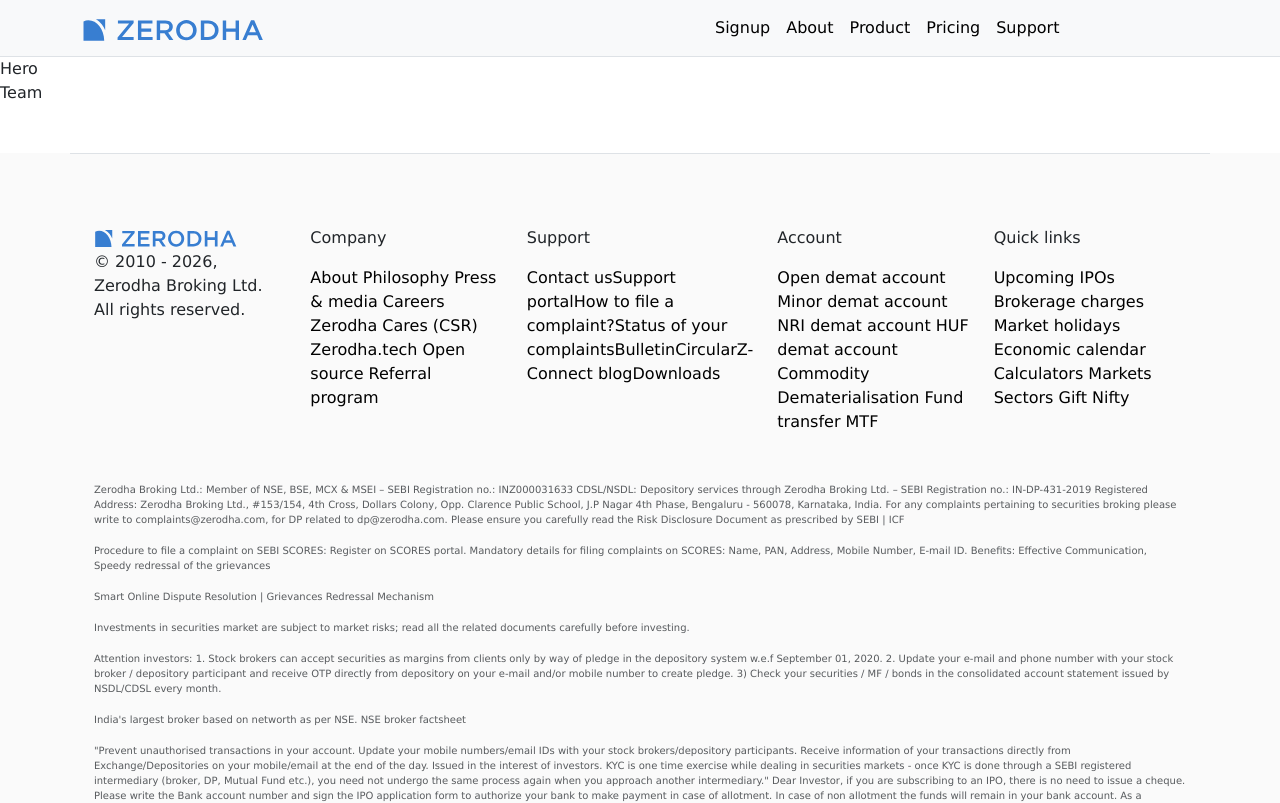
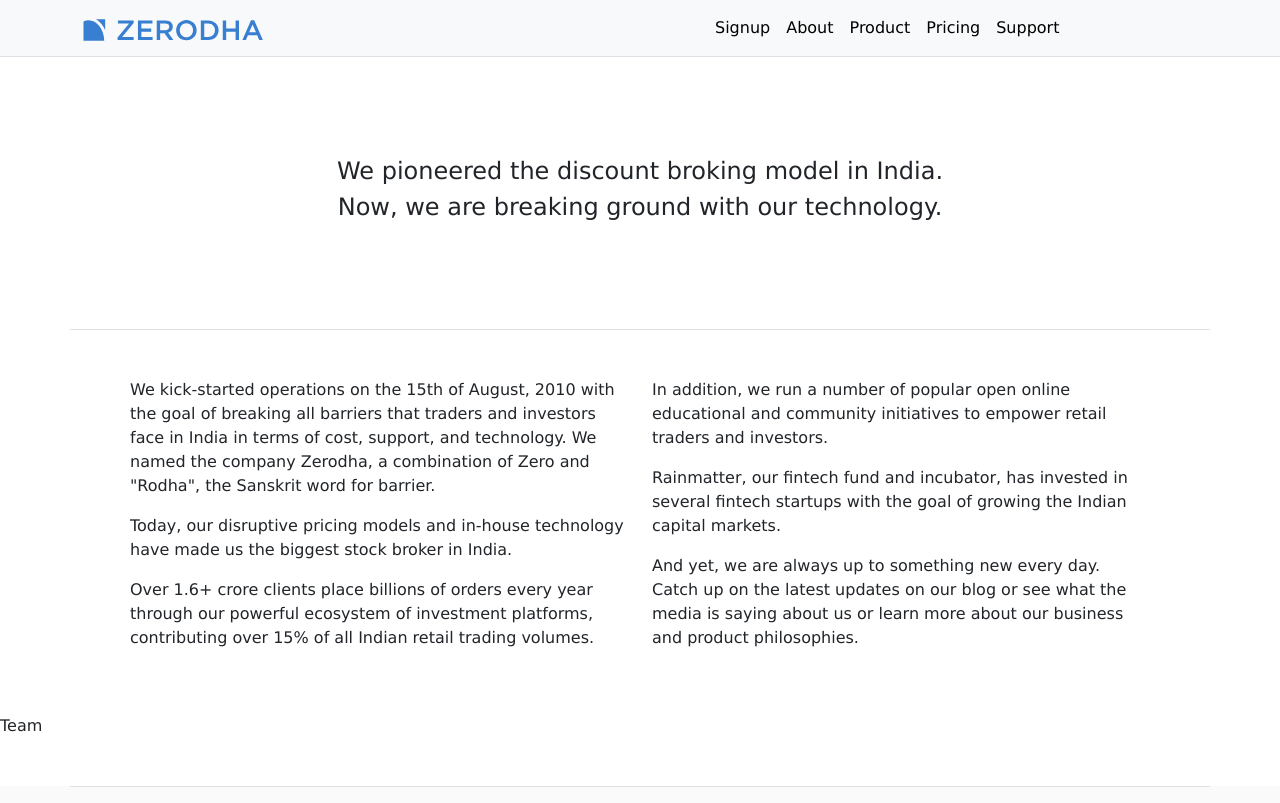
Before and after one commit to Thakurji890/Zerodha-Clone, a React (Vite) app in the folder frontend/: page /about in a window 1280 px wide. Shown: the top 803 px of the page. Built offline with nearby package versions, Linux system fonts and the light colour scheme.

Commit message:
fix : hero component added for aboutsection

```diff
--- a/frontend/src/landing_page/about/Hero.jsx
+++ b/frontend/src/landing_page/about/Hero.jsx
@@ -1,5 +1,58 @@
 const Hero = () => {
-  return <div>Hero</div>;
+  return (
+    <div className="container mt-5">
+      <div className="row p-5 mb-5">
+        <h2
+          className="text-center"
+          style={{ fontSize: "1.5rem", lineHeight: "1.5", fontWeight: "500" }}
+        >
+          We pioneered the discount broking model in India. <br />
+          Now, we are breaking ground with our technology.
+        </h2>
+      </div>
+
+      <div className="row p-5 mt-5 border-top">
+        <div className="col-6">
+          <p>
+            We kick-started operations on the 15th of August, 2010 with the goal
+            of breaking all barriers that traders and investors face in India in
+            terms of cost, support, and technology. We named the company
+            Zerodha, a combination of Zero and "Rodha", the Sanskrit word for
+            barrier.
+          </p>
+
+          <p>
+            Today, our disruptive pricing models and in-house technology have
+            made us the biggest stock broker in India.
+          </p>
+
+          <p>
+            Over 1.6+ crore clients place billions of orders every year through
+            our powerful ecosystem of investment platforms, contributing over
+            15% of all Indian retail trading volumes.
+          </p>
+        </div>
+        <div className="col-6">
+          <p>
+            In addition, we run a number of popular open online educational and
+            community initiatives to empower retail traders and investors.
+          </p>
+
+          <p>
+            Rainmatter, our fintech fund and incubator, has invested in several
+            fintech startups with the goal of growing the Indian capital
+            markets.
+          </p>
+
+          <p>
+            And yet, we are always up to something new every day. Catch up on
+            the latest updates on our blog or see what the media is saying about
+            us or learn more about our business and product philosophies.
+          </p>
+        </div>
+      </div>
+    </div>
+  );
 };
 
 export default Hero;
```
